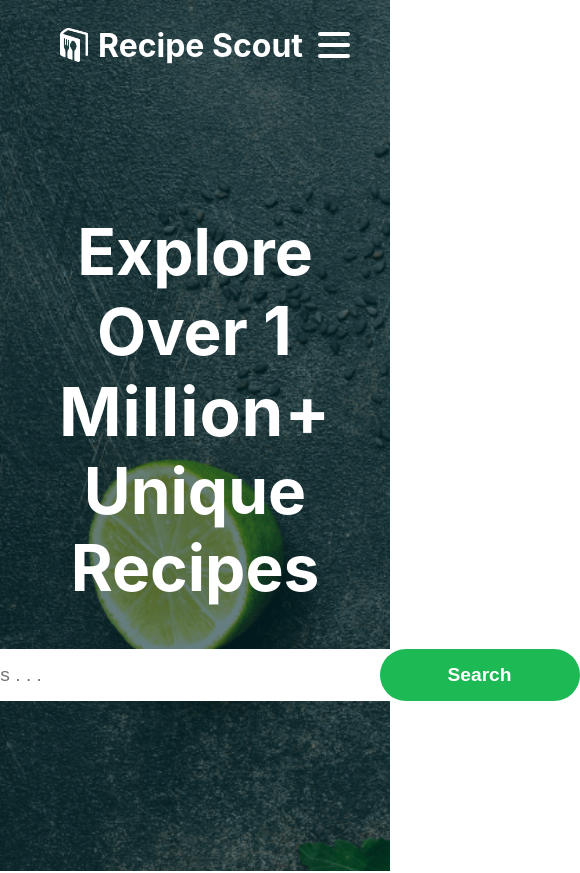
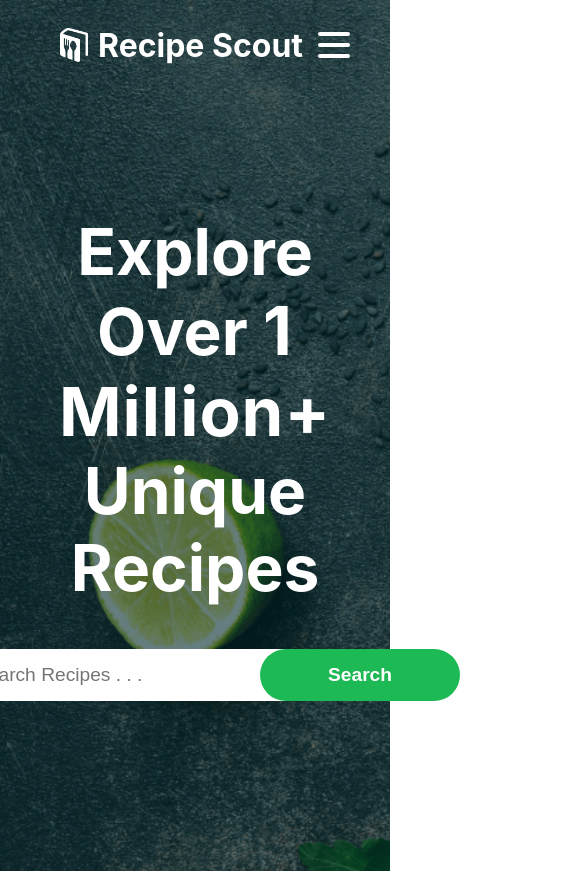
Before and after one commit to katymolloy/recipe-scout, a React (Create React App) app: page / in a window 390 px wide. Shown: the top 873 px of the page, 580 px wide, since content can reach past the window. Built offline with nearby package versions, Linux system fonts and the light colour scheme; no server answers.

Commit message:
Search-bar Responsiveness

```diff
--- a/src/Pages/RecipeLanding/landing.scss
+++ b/src/Pages/RecipeLanding/landing.scss
@@ -86,6 +86,18 @@
 
 @media(max-width: 800px) {
 
+    .hero {
+        .search-bar {
+
+            input {
+                padding: 15px 20px 15px 10px;
+                width: 400px;
+            }
+
+        }
+    }
+
+
     .container {
 
         h2 {
@@ -95,3 +107,30 @@
     }
 
 }
+
+
+@media(max-width: 700px) {
+
+    .hero {
+        .search-bar {
+
+            input {
+                padding: 15px 10px 15px 1px;
+                width: 300px;
+            }
+
+        }
+    }
+
+}
+
+
+@media(max-width: 580px) {
+
+    .hero {
+
+        /* Set the button on a new line, reduce the padding and the width */
+
+    }
+
+}
```
